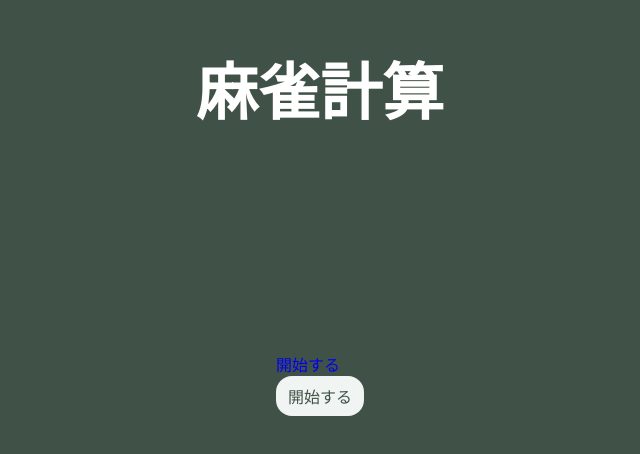
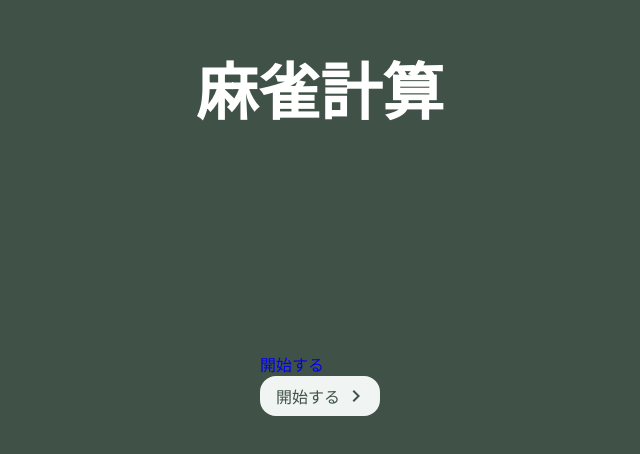
Before and after one commit to disk-12/HappyMahjong, a React (Create React App) app in the folder frontend/: page / in a window 1280 px wide. Shown: the part 306-760 px from the top of the page, without its empty margins (320-960 px from the left). Built offline with nearby package versions, Linux system fonts and the light colour scheme.

Commit message:
🎨 アイコンとテキストのスタイルを追加

```diff
--- a/frontend/src/components/Button/ButtonStyle.ts
+++ b/frontend/src/components/Button/ButtonStyle.ts
@@ -34,3 +34,7 @@ export const ButtonWrapper = styled.button`
 export const LinkWrapper = styled.div`
   ${wrapperStyle}
 `
+
+export const ButtonText = styled.span`
+  padding: 0 4px;
+`
--- a/frontend/src/pages/Top/Top.tsx
+++ b/frontend/src/pages/Top/Top.tsx
@@ -4,6 +4,8 @@ import { Link } from "react-router-dom";
 import { color } from "assets/color";
 import styled from "styled-components";
 import { Button } from "components/Button";
+import { ButtonText } from "components/Button/ButtonStyle";
+import { MdNavigateNext } from "react-icons/md";
 
 interface Props {}
 
@@ -35,7 +37,10 @@ export const Top: React.FC<Props> = () => {
       <Title>麻雀計算</Title>
       <LinkBox>
         <Link to="/camera">開始する</Link>
-        <Button to="/camera">開始する</Button>
+        <Button to="/camera">
+          <ButtonText>開始する</ButtonText>
+          <MdNavigateNext size={24}/>
+        </Button>
       </LinkBox>
     </>
   );
```
